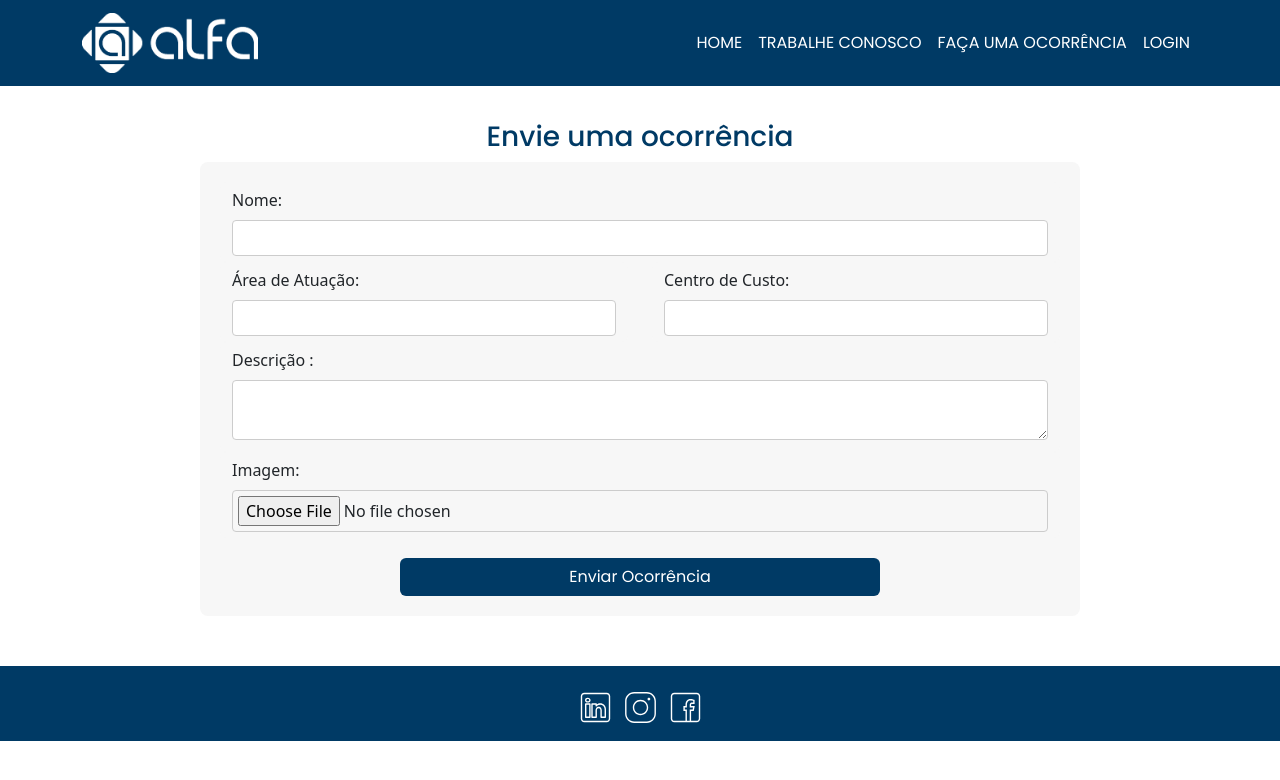
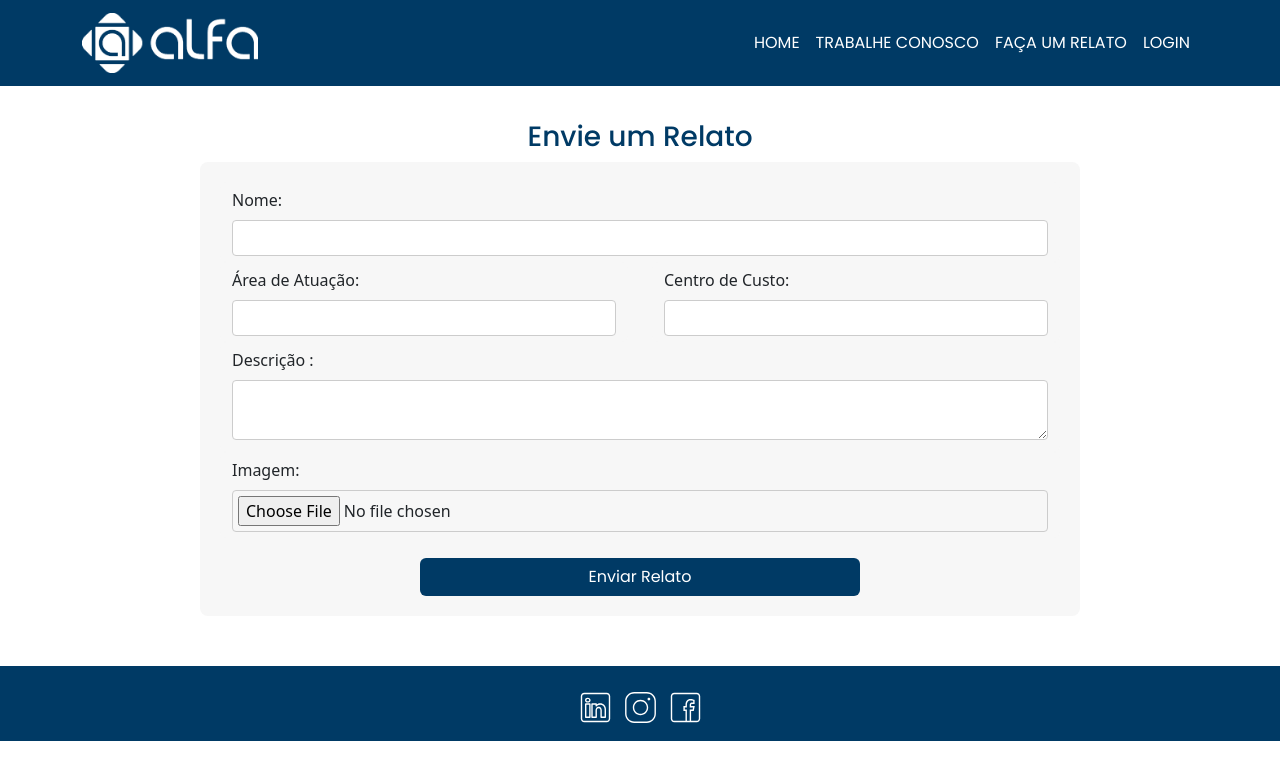
Before and after one commit to GustavGomes/AlfaCoreDumped2023, a React (Vite) app in the folder frontend/: page /ocorrencias in a window 1280 px wide. Shown: the top 780 px of the page. Built offline with nearby package versions, Linux system fonts and the light colour scheme.

Commit message:
cadastro

```diff
--- a/frontend/src/components/FormCandidatos/FormCandidatos.jsx
+++ b/frontend/src/components/FormCandidatos/FormCandidatos.jsx
@@ -60,11 +60,25 @@ const PersonForm = () => {
         if (consentChecked) {
             // Realize as ações necessárias com o consentimento concedido
             console.log('Consentimento concedido!');
+
+            // Realizar a requisição ao servidor
+            fetch("http://192.168.5.184:5066/api/insertCandidate", {
+                method: "POST",
+                headers: {
+                    "Content-Type": "application/json",
+                },
+                body: JSON.stringify(person),
+            })
+            .then((response) => response.json())
+            .then((data) => {
+                console.log("Resposta do servidor:", data);
+            })
+            .catch((error) => {
+                console.error("Erro ao enviar os dados:", error);
+            });
         } else {
-            // Exiba um erro informando que o consentimento é obrigatório
             console.error('O consentimento é obrigatório!');
         }
-        // Aqui você pode enviar os dados da pessoa para o servidor ou fazer outras ações necessárias com os dados
     };
 
     return (
--- a/frontend/src/components/FormOcorrencia/FormOcorrencia.jsx
+++ b/frontend/src/components/FormOcorrencia/FormOcorrencia.jsx
@@ -51,7 +51,7 @@ function FormOcorrencia() {
         <div className="form-container">
             <div className="row">
                 <div className="col-12">
-                    <h1 className="text-center">Envie uma ocorrência</h1>
+                    <h1 className="text-center">Envie um Relato</h1>
                 </div>
             </div>
 
@@ -119,7 +119,7 @@ function FormOcorrencia() {
 
                 <div className="text-center">
                     <button className='btn' type="submit" onClick={handleSubmit}>
-                        Enviar Ocorrência
+                        Enviar Relato
                     </button>
                 </div>
             </form>
--- a/frontend/src/components/Header/Header.jsx
+++ b/frontend/src/components/Header/Header.jsx
@@ -49,7 +49,7 @@ export default function Header() {
                         <Nav className="ms-auto">
                             <Nav.Link as={Link} to="/" className="nav--link">HOME</Nav.Link>
                             <Nav.Link as={Link} to="/candidatos" className="nav--link">TRABALHE CONOSCO</Nav.Link>
-                            <Nav.Link as={Link} to="/ocorrencias" className="nav--link">FAÇA UMA OCORRÊNCIA</Nav.Link>
+                            <Nav.Link as={Link} to="/ocorrencias" className="nav--link">FAÇA UM RELATO</Nav.Link>
                             <Nav.Link as={Link} to="/login" className="nav--link">LOGIN</Nav.Link>
                         </Nav>
                     )}
--- a/frontend/src/components/Usuario/Usuario.jsx
+++ b/frontend/src/components/Usuario/Usuario.jsx
@@ -23,7 +23,7 @@ export default function Usuario() {
                 <Accordion.Item className="accordion-item" key={index} eventKey={index.toString()}>
                     <Accordion.Header className="nome-candidato">{candidate.CandidateName}</Accordion.Header>
                     <Accordion.Body>
-                        <p>CPF: {candidate.Cpf} </p>
+                        <p>CPF: {candidate.candidatepf} </p>
                         <p>Data de Nascimento:{candidate.BirthDate} </p>
                         <p>Gênero: {candidate.Gender}</p>
                         <p>CEP: {candidate.Cep}</p>
```
